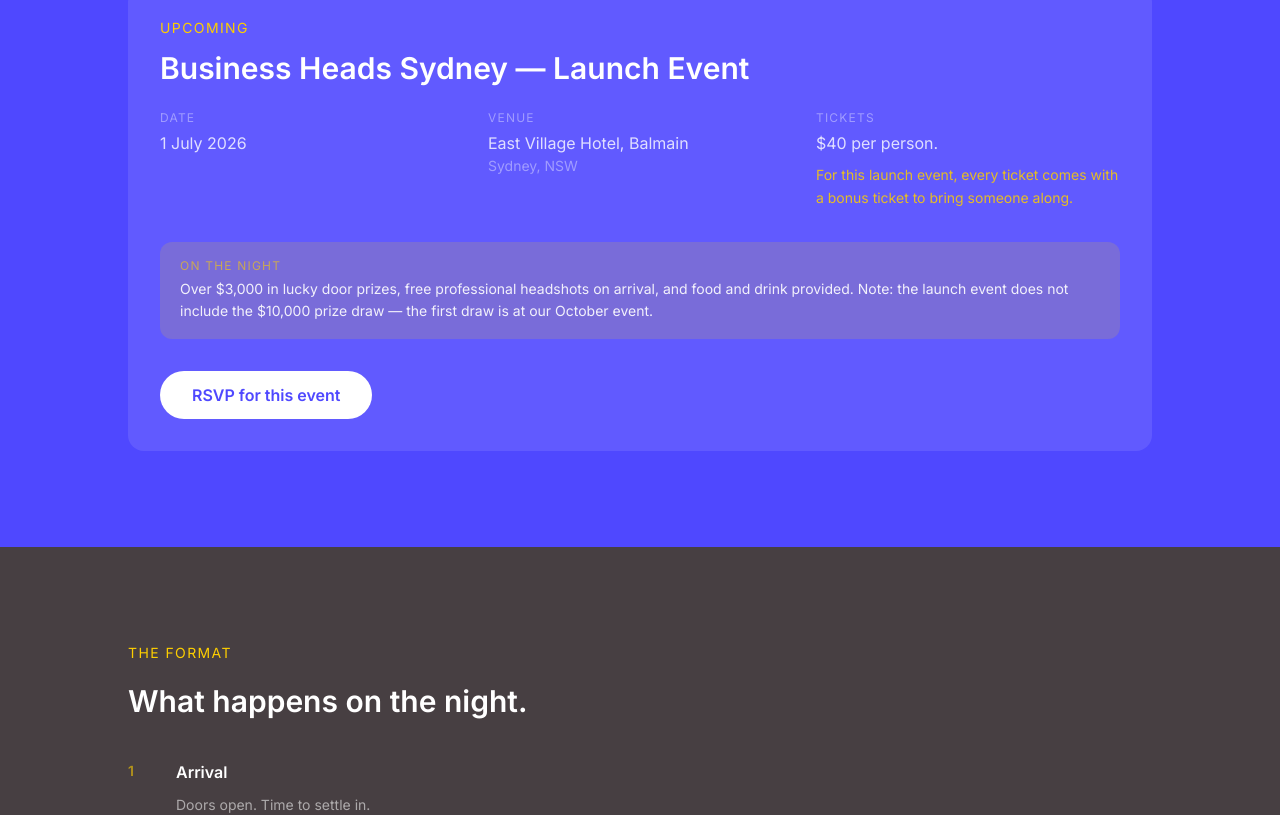
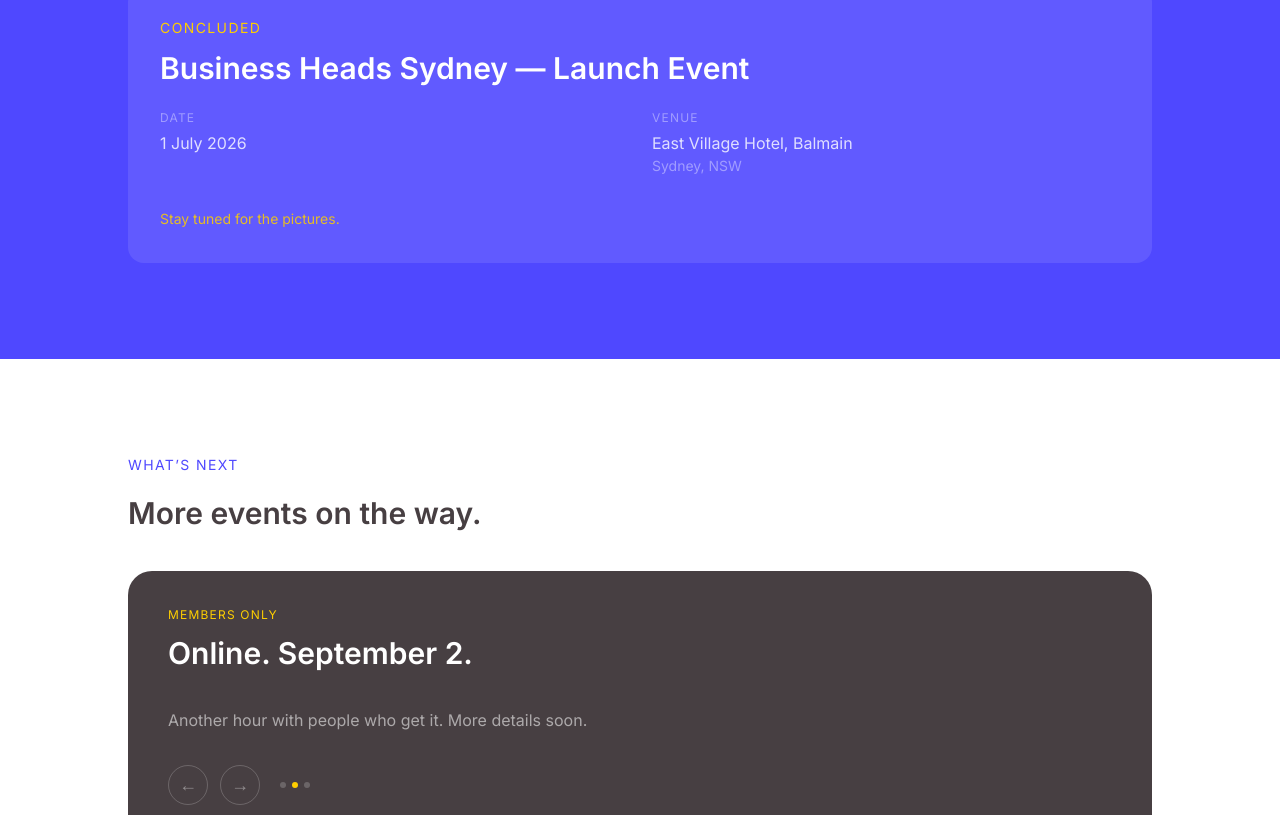
Before and after one commit to simplenimble/business-heads-website, a Next.js app: page /events in a window 1280 px wide. Shown: the part 1100-1915 px from the top of the page. Built offline with nearby package versions, Linux system fonts and the light colour scheme.

Commit message:
Mark launch event concluded and add upcoming events carousel
The July 1 launch event has passed, so mark it concluded with a recap
placeholder. Add a tentative schedule (Aug 5, Sep 2, Oct 7) as an
auto-swiping carousel on the events page, and update the home page
teaser to point to the next session.

```diff
--- a/app/events/page.tsx
+++ b/app/events/page.tsx
@@ -1,8 +1,9 @@
 import type { Metadata } from 'next'
 import Link from 'next/link'
+import { events, upcomingEventCards, eventFormat, eventsHero, eventsIntro } from '@/content/events'
+import { testimonials } from '@/content/stories'
+import { UpcomingEventsCarousel } from '@/components/events/UpcomingEventsCarousel'
 import { Button } from '@/components/ui/Button'
-import { events, eventFormat, eventsHero, eventsIntro } from '@/content/events'
-import { testimonials } from '@/content/stories'
 
 const JOIN_URL = '/join'
 
@@ -12,23 +13,7 @@ export const metadata: Metadata = {
     'Upcoming Business Heads events in Sydney. Quarterly evenings for business owners who want conversation, not pitch rounds.',
 }
 
-const MONTHS: Record<string, number> = {
-  January: 0, February: 1, March: 2, April: 3, May: 4, June: 5,
-  July: 6, August: 7, September: 8, October: 9, November: 10, December: 11,
-}
-
-function isEventToday(dateStr: string): boolean {
-  const [day, month, year] = dateStr.split(' ')
-  const today = new Date()
-  return (
-    today.getDate() === parseInt(day) &&
-    today.getMonth() === MONTHS[month] &&
-    today.getFullYear() === parseInt(year)
-  )
-}
-
 export default function EventsPage() {
-  const upcoming = events.filter((e) => e.status === 'upcoming')
   const past = events.filter((e) => e.status === 'past')
 
   return (
@@ -80,19 +65,19 @@ export default function EventsPage() {
         </div>
       </section>
 
-      {/* Upcoming events */}
-      {upcoming.length > 0 && (
+      {/* Concluded events */}
+      {past.length > 0 && (
         <section className="bg-bh-blue px-6 py-24">
           <div className="max-w-5xl mx-auto">
-              {upcoming.map((event) => (
+            {past.map((event) => (
               <div key={event.id} className="bg-white/10 rounded-2xl p-8 mb-6 last:mb-0">
                 <p className="font-body text-bh-yellow text-sm uppercase tracking-widest mb-3">
-                  {isEventToday(event.date) ? 'Happening Today' : 'Upcoming'}
+                  Concluded
                 </p>
                 <h2 className="font-heading font-semibold text-2xl md:text-3xl text-white mb-6">
                   {event.name}
                 </h2>
-                <div className="grid sm:grid-cols-3 gap-6 mb-8">
+                <div className="grid sm:grid-cols-2 gap-6 mb-8">
                   <div>
                     <p className="font-body text-xs text-white/40 uppercase tracking-widest mb-1">
                       Date
@@ -108,33 +93,29 @@ export default function EventsPage() {
                     </p>
                     <p className="font-body text-sm text-white/40">{event.city}</p>
                   </div>
-                  <div>
-                    <p className="font-body text-xs text-white/40 uppercase tracking-widest mb-1">
-                      Tickets
-                    </p>
-                    <p className="font-body text-white/80">{event.ticketPrice}</p>
-                    {event.bonusTicket && (
-                      <p className="font-body text-sm text-bh-yellow/85 mt-2 leading-relaxed">
-                        {event.bonusTicket}
-                      </p>
-                    )}
-                  </div>
                 </div>
-                {event.eventSpecial && (
-                  <div className="bg-bh-yellow/15 rounded-xl px-5 py-4 mb-8">
-                    <p className="font-body text-xs text-bh-yellow/60 uppercase tracking-widest mb-1">
-                      On the night
-                    </p>
-                    <p className="font-body text-sm text-white/90 leading-relaxed">
-                      {event.eventSpecial}
-                    </p>
-                  </div>
+                {event.recap && (
+                  <p className="font-body text-sm text-bh-yellow/85 leading-relaxed">
+                    {event.recap}
+                  </p>
                 )}
-                <Button href={event.rsvpUrl} variant="white" size="md">
-                  RSVP for this event
-                </Button>
               </div>
             ))}
+          </div>
+        </section>
+      )}
+
+      {/* What's next */}
+      {upcomingEventCards.length > 0 && (
+        <section className="bg-white px-6 py-24">
+          <div className="max-w-5xl mx-auto">
+            <p className="font-body text-bh-blue text-sm uppercase tracking-widest mb-5">
+              What&rsquo;s next
+            </p>
+            <h2 className="font-heading font-semibold text-3xl text-bh-charcoal mb-10">
+              More events on the way.
+            </h2>
+            <UpcomingEventsCarousel cards={upcomingEventCards} />
           </div>
         </section>
       )}
@@ -166,30 +147,6 @@ export default function EventsPage() {
           </div>
         </div>
       </section>
-
-      {/* Past events */}
-      {past.length > 0 && (
-        <section className="bg-white px-6 py-24">
-          <div className="max-w-5xl mx-auto">
-            <p className="font-body text-bh-blue text-sm uppercase tracking-widest mb-5">
-              Past events
-            </p>
-            <div className="grid md:grid-cols-2 gap-6">
-              {past.map((event) => (
-                <div key={event.id} className="bg-gray-50 rounded-2xl p-6">
-                  <h3 className="font-heading font-semibold text-bh-charcoal mb-2">{event.name}</h3>
-                  <p className="font-body text-sm text-bh-charcoal/50 mb-4">{event.date}</p>
-                  {event.recap && (
-                    <p className="font-body text-sm text-bh-charcoal/65 leading-relaxed">
-                      {event.recap}
-                    </p>
-                  )}
-                </div>
-              ))}
-            </div>
-          </div>
-        </section>
-      )}
 
       {/* In their words */}
       {testimonials.filter(t => t.type === 'member').length > 0 && (
--- a/app/page.tsx
+++ b/app/page.tsx
@@ -3,22 +3,6 @@ import Link from 'next/link'
 import { Button } from '@/components/ui/Button'
 import { LeadCaptureForm } from '@/components/ui/LeadCaptureForm'
 import { home } from '@/content/home'
-import { events } from '@/content/events'
-
-const MONTHS: Record<string, number> = {
-  January: 0, February: 1, March: 2, April: 3, May: 4, June: 5,
-  July: 6, August: 7, September: 8, October: 9, November: 10, December: 11,
-}
-
-function isEventToday(dateStr: string): boolean {
-  const [day, month, year] = dateStr.split(' ')
-  const today = new Date()
-  return (
-    today.getDate() === parseInt(day) &&
-    today.getMonth() === MONTHS[month] &&
-    today.getFullYear() === parseInt(year)
-  )
-}
 
 export const metadata: Metadata = {
   title: 'Business Heads | A Community for Business Owners Who Help Each Other Win',
@@ -27,9 +11,6 @@ export const metadata: Metadata = {
 }
 
 export default function Home() {
-  const nextEvent = events.find((e) => e.status === 'upcoming')
-  const eventOverline = nextEvent && isEventToday(nextEvent.date) ? 'Happening Today' : home.eventProof.overline
-
   return (
     <>
       {/* ─── Hero ─────────────────────────────────────────────────────────── */}
@@ -177,7 +158,7 @@ export default function Home() {
           >
             <div>
               <p className="font-body text-bh-yellow text-xs uppercase tracking-widest mb-3">
-                {eventOverline}
+                {home.eventProof.overline}
               </p>
               <h2 className="font-heading font-semibold text-2xl md:text-3xl text-white mb-3 leading-tight">
                 {home.eventProof.heading}
--- /dev/null
+++ b/components/events/UpcomingEventsCarousel.tsx
@@ -0,0 +1,71 @@
+'use client'
+
+import { useEffect, useState } from 'react'
+import type { UpcomingEventCard } from '@/content/events'
+
+const AUTO_SWIPE_MS = 5000
+
+export function UpcomingEventsCarousel({ cards }: { cards: UpcomingEventCard[] }) {
+  const [index, setIndex] = useState(0)
+
+  useEffect(() => {
+    if (cards.length <= 1) return
+    const timer = setInterval(() => {
+      setIndex((i) => (i + 1) % cards.length)
+    }, AUTO_SWIPE_MS)
+    return () => clearInterval(timer)
+  }, [cards.length])
+
+  if (cards.length === 0) return null
+
+  const card = cards[index]
+  const goPrev = () => setIndex((i) => (i - 1 + cards.length) % cards.length)
+  const goNext = () => setIndex((i) => (i + 1) % cards.length)
+
+  return (
+    <div className="bg-bh-charcoal rounded-3xl px-10 py-9">
+      <p className="font-body text-bh-yellow text-xs uppercase tracking-widest mb-3">
+        {card.label}
+      </p>
+      <h3 className="font-heading font-semibold text-2xl md:text-3xl text-white mb-3 leading-tight min-h-[2.5em] md:min-h-[2em]">
+        {card.heading}
+      </h3>
+      <p className="font-body text-white/55 leading-relaxed max-w-xl mb-8">
+        {card.body}
+      </p>
+
+      <div className="flex items-center gap-3">
+        <button
+          type="button"
+          onClick={goPrev}
+          aria-label="Previous event"
+          className="shrink-0 w-10 h-10 rounded-full border border-white/20 flex items-center justify-center text-white/40 hover:text-white hover:border-white/60 transition-colors text-lg"
+        >
+          &larr;
+        </button>
+        <button
+          type="button"
+          onClick={goNext}
+          aria-label="Next event"
+          className="shrink-0 w-10 h-10 rounded-full border border-white/20 flex items-center justify-center text-white/40 hover:text-white hover:border-white/60 transition-colors text-lg"
+        >
+          &rarr;
+        </button>
+
+        <div className="flex gap-1.5 ml-2">
+          {cards.map((c, i) => (
+            <button
+              key={c.id}
+              type="button"
+              onClick={() => setIndex(i)}
+              aria-label={`Go to ${c.heading}`}
+              className={`w-1.5 h-1.5 rounded-full transition-colors ${
+                i === index ? 'bg-bh-yellow' : 'bg-white/20'
+              }`}
+            />
+          ))}
+        </div>
+      </div>
+    </div>
+  )
+}
--- a/content/events.ts
+++ b/content/events.ts
@@ -7,12 +7,19 @@ export type EventItem = {
   venue: string
   suburb: string
   city: string
-  ticketPrice: string
+  ticketPrice?: string
   bonusTicket?: string
   eventSpecial?: string
-  rsvpUrl: string
+  rsvpUrl?: string
   status: EventStatus
   recap?: string
+}
+
+export type UpcomingEventCard = {
+  id: string
+  label: string
+  heading: string
+  body: string
 }
 
 /* Update this file with real event details as they are confirmed.
@@ -30,8 +37,31 @@ export const events: EventItem[] = [
     ticketPrice: '$40 per person.',
     bonusTicket: 'For this launch event, every ticket comes with a bonus ticket to bring someone along.',
     eventSpecial: 'Over $3,000 in lucky door prizes, free professional headshots on arrival, and food and drink provided. Note: the launch event does not include the $10,000 prize draw — the first draw is at our October event.',
-    rsvpUrl: 'https://www.eventbrite.com/e/1986505346968?aff=oddtdtcreator',
-    status: 'upcoming',
+    status: 'past',
+    recap: 'Stay tuned for the pictures.',
+  },
+]
+
+/* Tentative upcoming events shown as an auto-swiping carousel on the events page.
+   Update dates/details here as they're confirmed. */
+export const upcomingEventCards: UpcomingEventCard[] = [
+  {
+    id: 'online-aug-2026',
+    label: 'Members only',
+    heading: 'Online. August 5.',
+    body: 'Our first members-only online session. Details coming soon.',
+  },
+  {
+    id: 'online-sep-2026',
+    label: 'Members only',
+    heading: 'Online. September 2.',
+    body: 'Another hour with people who get it. More details soon.',
+  },
+  {
+    id: 'in-person-oct-2026',
+    label: 'In person',
+    heading: 'October 7. Location TBC.',
+    body: 'The quarterly event. The prize draw. The room worth being in.',
   },
 ]
 
--- a/content/home.ts
+++ b/content/home.ts
@@ -49,10 +49,10 @@ export const home = {
   },
 
   eventProof: {
-    overline: 'Next event',
-    heading: '1 July. Balmain, Sydney.',
-    body: 'The launch event is at East Village Hotel, Balmain. Tickets are $40. Every ticket comes with a bonus ticket to bring someone along.',
-    link: { href: '/events', label: 'Event details and tickets' },
+    overline: 'Members only',
+    heading: 'Online. August 5.',
+    body: 'The July launch has wrapped — stay tuned for the pictures. Our first members-only online session is tentatively scheduled next.',
+    link: { href: '/events', label: 'See what\'s next' },
   },
 
   pricing: {
```
